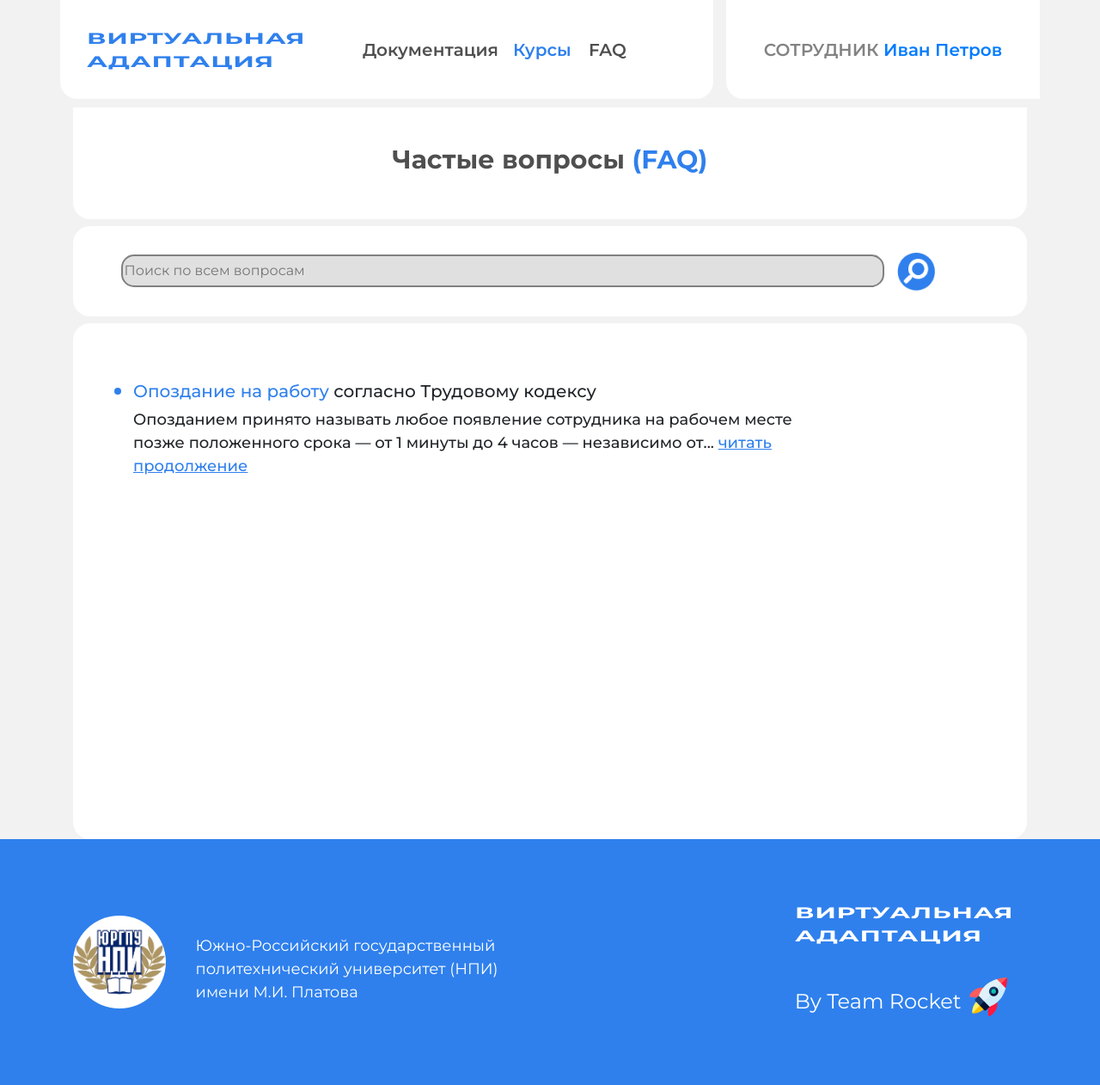
After one commit to morevgalex/casein.teamrocket, a Django app: page /faq/ in a window 1280 px wide. The commit adds this page. Shown: the whole page at 86% size. Run offline with Django 3.2, Linux system fonts and the light colour scheme; some libraries are stand-ins or nearby versions.

Commit message:
add faq page

```diff
--- a/onboarding/courses/templates/courses/base.html
+++ b/onboarding/courses/templates/courses/base.html
@@ -37,7 +37,7 @@
                             <a class="nav-link header-nav-courses" style="color: #2F80ED;" href="account.html">Курсы</a>
                         </li>
                         <li class="nav-item">
-                            <a class="nav-link header-nav-faq" href="FAQ.html">FAQ</a>
+                            <a class="nav-link header-nav-faq" href="{% url "onboarding_core:faq" %}">FAQ</a>
                         </li>
                     </ul>
                 </div>
--- /dev/null
+++ b/onboarding/onboarding_core/static/stylesheets/FAQ.css
@@ -0,0 +1,39 @@
+.FAQ-header {
+
+    height: 130px;
+
+}
+
+.search-area {
+    margin-left: 5%;
+    width: 80%;
+    margin-bottom: 3%;
+    margin-top: 3%;
+    padding-top: 5px;
+    padding-bottom: 5px;
+    background-color: #E0E0E0;
+
+}
+
+.loupe {
+    width: 44px;
+    height: 44px;
+    margin: 5px;
+}
+
+.FAQs {
+
+    height: 600px;
+    padding-left: 30px ;
+    padding-top: 60px;
+}
+
+
+.h3-FAQs {
+    font-weight: 500;
+    font-size: 20px;
+}
+li::marker {
+    color:#2F80ED;
+    font-size: 24px;
+}
--- /dev/null
+++ b/onboarding/onboarding_core/templates/onboarding_core/FAQ.html
@@ -0,0 +1,30 @@
+{% extends "courses/base.html" %}
+{% load static %}
+
+{% block styles %}<link rel="stylesheet" href="{% static "stylesheets/FAQ.css" %}" type="text/css">{% endblock %}
+
+{% block title %}FAQ{% endblock %}
+
+{% block content %}
+    <div class="container" style="padding-left: 0;padding-right: 0;">
+        <div class="FAQ-header div-bottomborder" style="display: flex;justify-content: center;">
+            <h2 style="font-weight:700;font-size: 30px;color: #4f4f4f;align-self:center;">Частые вопросы <span class="span-text-color">(FAQ)</span></h2>
+        </div>
+        <div class="search-form div-allsidesborder mt-2">
+            <form action="#url" method="POST">
+                <input class="search-area" placeholder="Поиск по всем вопросам">
+                <span><button type="button" style="border: 0; background: white;">
+                <img src="{% static "images/Лупа.png" %}" class="loupe"></button></span>
+            </form>
+        </div>
+
+        <div class="FAQs div-allsidesborder mt-2">
+            <ul>
+                <li class="li-FAQs"><h3 class="h3-FAQs"><span class="span-text-color">Опоздание на работу</span> согласно Трудовому кодексу</h3>
+                <p class="p" style="font-size: 18px; font-weight:500;">Опозданием принято называть любое появление сотрудника на рабочем месте позже положенного
+                    срока — от 1 минуты до 4 часов — независимо от...
+                    <span class="span-text-color" style="text-decoration: underline;">читать продолжение</span></p></li>
+            </ul>
+        </div>
+    </div>
+{% endblock %}
--- a/onboarding/onboarding_core/templates/onboarding_core/profile.html
+++ b/onboarding/onboarding_core/templates/onboarding_core/profile.html
@@ -55,6 +55,7 @@
             </div>
 
             <div class="col-lg-4" style="padding-right: 0;">
+                <a href="{% url "career:mentor" %}">
                 <div class="div-leftborder" style="height: 150px;">
                 <h2 class="career-h2">ВАШ КАРЬЕРНЫЙ НАСТАВНИК</h2>
                 <div class="career">
@@ -65,6 +66,7 @@
                     </div>
                 </div>
                 </div>
+                </a>
                 <div class="div-leftborder mt-3 div-mentor-for">
                     <h3>Вы являетесь наставником для</h3>
                     <img src="{% static "images/Group2.png" %}">
--- a/onboarding/onboarding_core/urls.py
+++ b/onboarding/onboarding_core/urls.py
@@ -6,4 +6,5 @@ app_name = 'onboarding_core'
 urlpatterns = [
     path('', views.index, name='index'),
     path('profile/', views.profile, name='profile'),
+    path('faq/', views.faq, name='faq'),
 ]
--- a/onboarding/onboarding_core/views.py
+++ b/onboarding/onboarding_core/views.py
@@ -7,3 +7,7 @@ def index(request):
 
 def profile(request):
     return render(request, 'onboarding_core/profile.html')
+
+
+def faq(request):
+    return render(request, 'onboarding_core/FAQ.html')
```
Also changed, not shown: onboarding/onboarding_core/static/images/Лупа.png (added).
